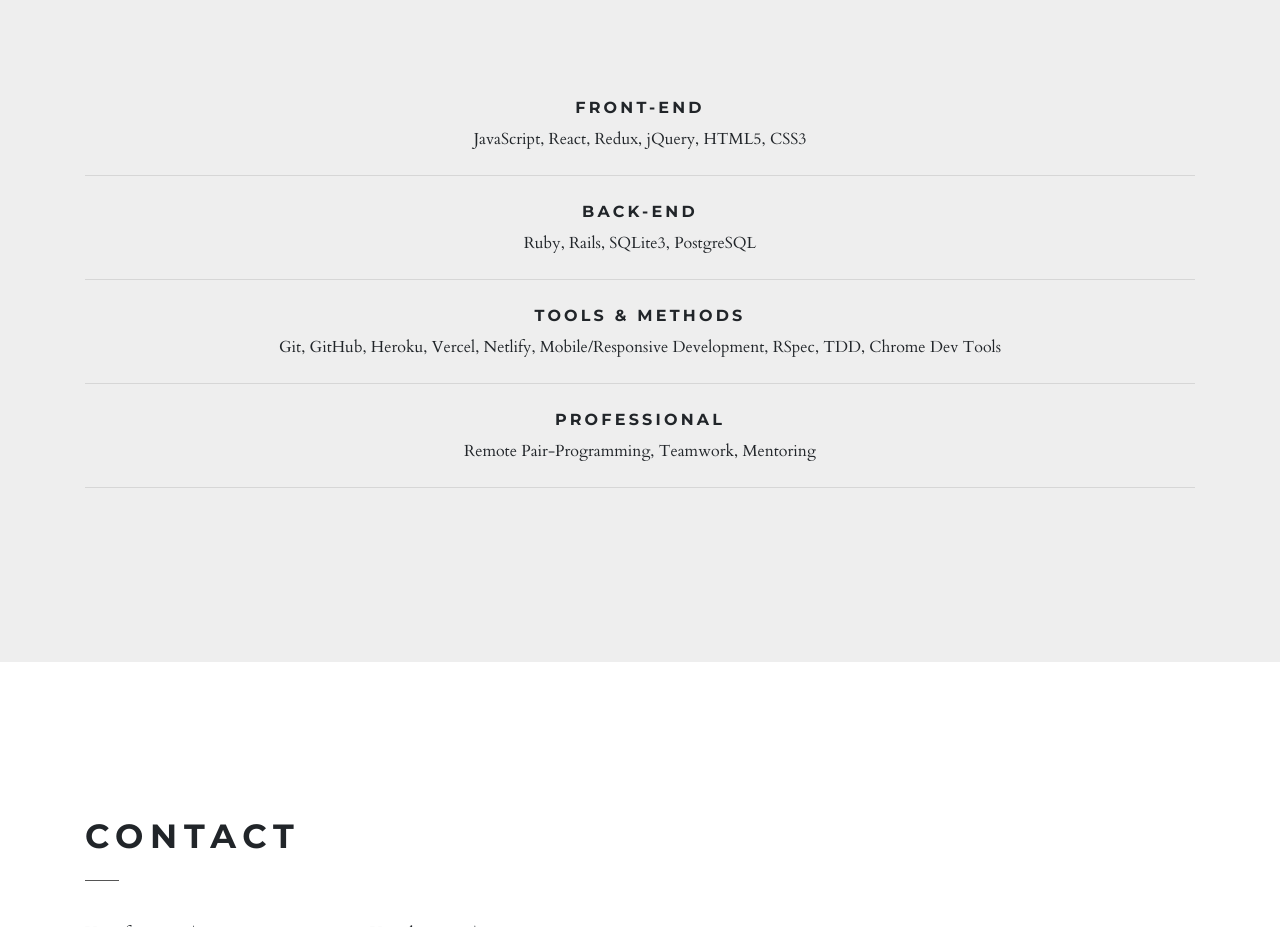
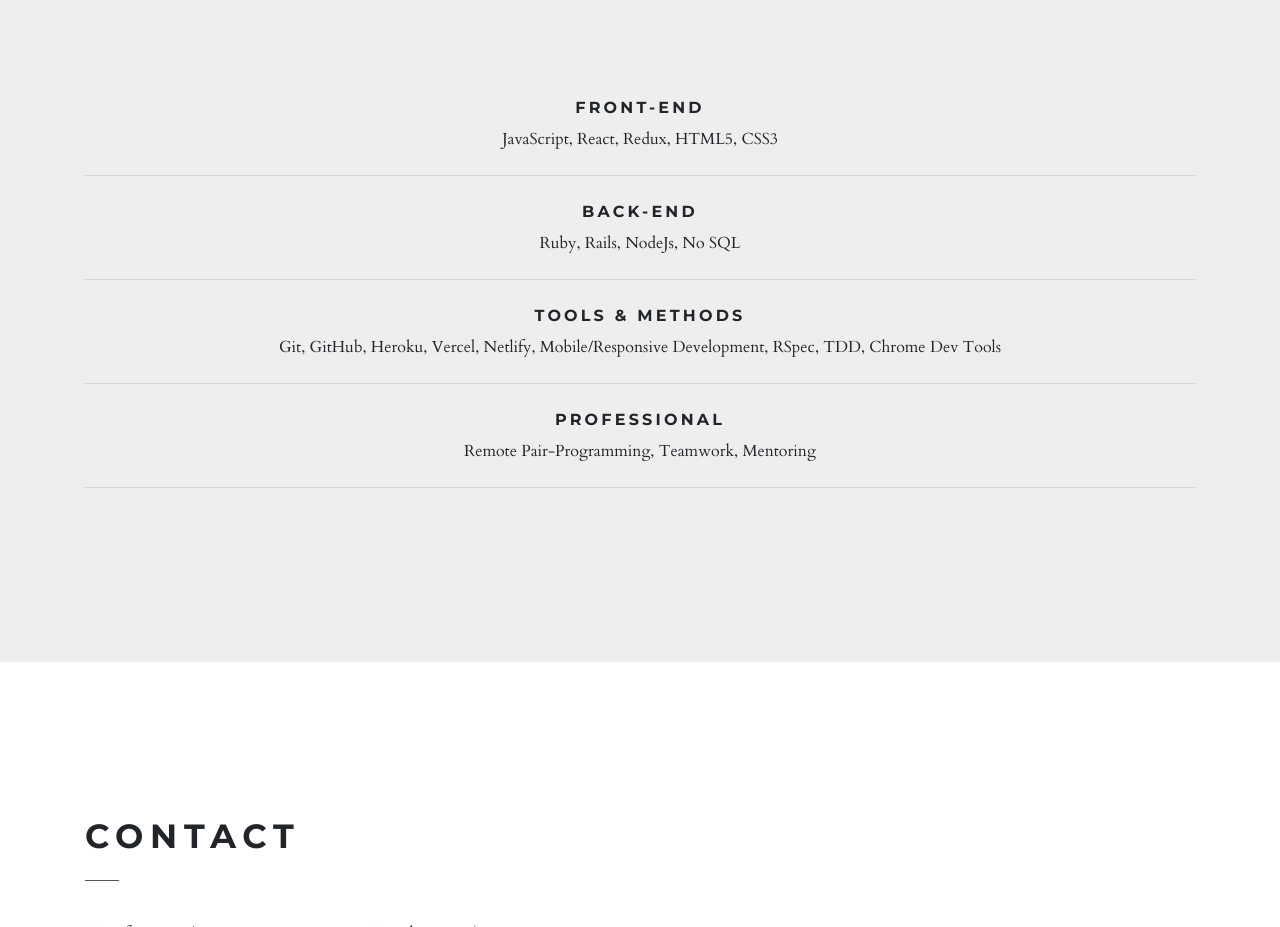
Before and after one commit to dibdas/portfolio, a plain HTML site: page index.html in a window 1280 px wide. Shown: the part 2160-3087 px from the top of the page. Drawn offline with nearby package versions, Linux system fonts and the light colour scheme.

Commit message:
mmodified

```diff
--- a/index.html
+++ b/index.html
@@ -176,12 +176,12 @@
       <div class="text-center">
         <div>
           <h6>Front-End</h6>
-          <p class="">JavaScript, React, Redux, jQuery, HTML5, CSS3</p>
+          <p class="">JavaScript, React, Redux, HTML5, CSS3</p>
           <hr class="mt-4 mb-4">
         </div>
         <div>
           <h6>Back-End</h6>
-          <p class="">Ruby, Rails, SQLite3, PostgreSQL</p>
+          <p class="">Ruby, Rails, NodeJs, No SQL</p>
           <hr class="mt-4 mb-4">
         </div>
         <div>
```
